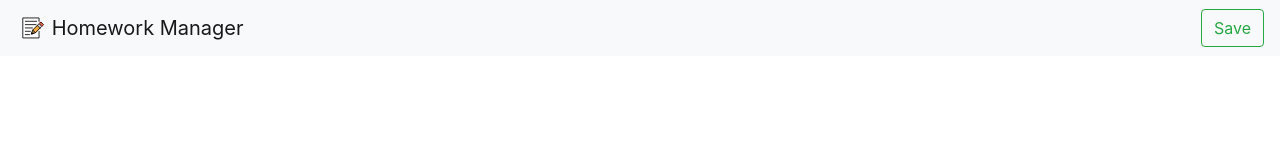
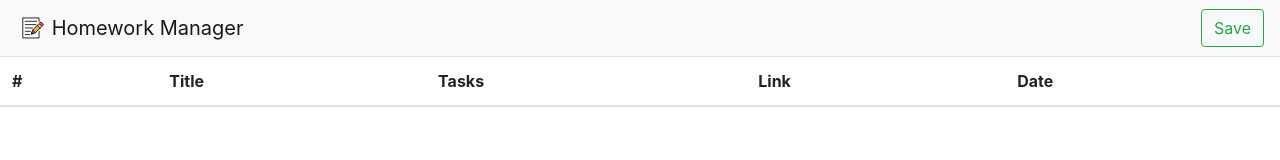
Before and after one commit to SophiaH67/homework, a website: page www/html/edit.html in a window 1280 px wide. Drawn offline with nearby package versions, Linux system fonts and the light colour scheme; files that its build step writes are made by us from their sources; files whose address does not match are found by name.

Commit message:
Added table categories

```diff
--- a/www/html/edit.html
+++ b/www/html/edit.html
@@ -22,11 +22,21 @@
         </a>
         <button class="btn btn-outline-success" onclick='edit()'>Save</button>
     </nav>
-    <!-- Card container -->
-    <div class='card-deck' id='container'>
+    <!-- Table -->
+    <table class="table table-striped">
+        <thead>
+            <tr>
+                <th scope="col">#</th>
+                <th scope="col">Title</th>
+                <th scope="col">Tasks</th>
+                <th scope="col">Link</th>
+                <th scope="col">Date</th>
 
-
-    </div>
+            </tr>
+        </thead>
+        <tbody>
+        </tbody>
+    </table>
 </body>
 
 </html>
```
